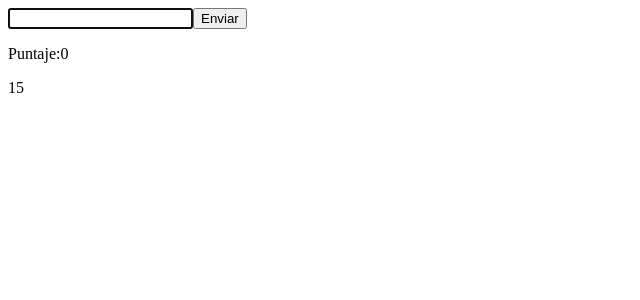
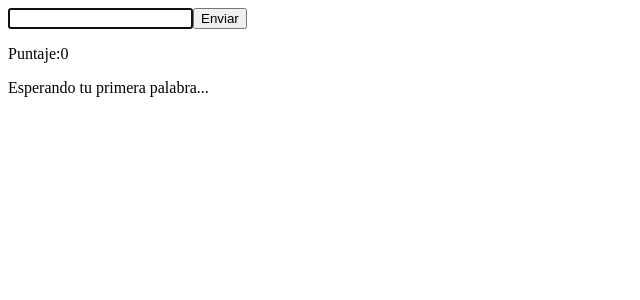
Before and after one commit to AzuPeralta/unq-ui-mariela-peralta-trabajo-final, a React (Vite) app: page / in a window 1280 px wide. Shown: the top 300 px of the page, without its empty margins (0-640 px from the left). Built offline with nearby package versions, Linux system fonts and the light colour scheme; no server answers.

Commit message:
Separo timer a su propio componente

```diff
--- a/src/components/Game.jsx
+++ b/src/components/Game.jsx
@@ -4,6 +4,7 @@ import { validateWord } from "../services/api";
 import { normalizeWord } from "../utils/normalizeWord";
 import { useTimer } from "../hooks/useTimer";
 import { GameOver } from "./GameOver";
+import { Timer } from "./Timer";
 
 const TURN_SECONDS = 15;
 
@@ -89,7 +90,7 @@ const Game = () => {
       {error && <p>{error}</p>}
       <p>{words.join(" → ")}</p>
       <p>Puntaje:{score}</p>
-      <div>{timeLeft}</div>
+      <Timer time={timeLeft} waiting={words.length === 0}/>
 
       {isOver && <GameOver wordCount={words.length} score={score} onRestart={handleReset} />}
     </div>
--- a/src/components/Timer.jsx
+++ b/src/components/Timer.jsx
@@ -1,7 +1,7 @@
-
-export const Timer = () => {
-
-    return (
-        <div>Acá va el tiempo</div>
-    )
-}
+export const Timer = ({ time, waiting }) => {
+  return (
+    <div>
+      {waiting ? <p>Esperando tu primera palabra...</p> : <p>Tiempo: {time}</p>}
+    </div>
+  );
+};
```
